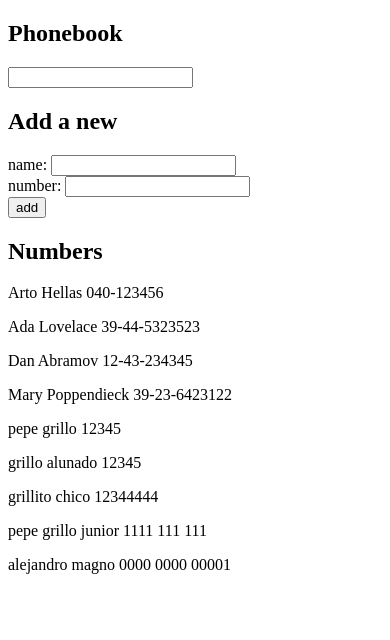
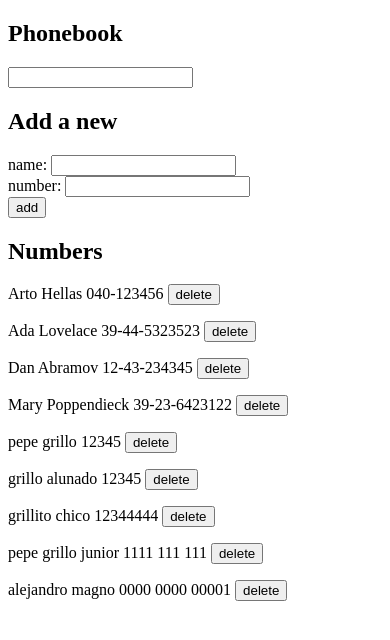
Before and after one commit to Zavicba/fullstack-open-excercises, a React (Create React App) app in the folder part2/phoneBook/: page / in a window 390 px wide. Shown: the top 640 px of the page. Built offline with nearby package versions, Linux system fonts and the light colour scheme; data requests are answered from the project's data file.

Commit message:
2.17 phoneBook step9

```diff
--- a/part2/phoneBook/src/App.js
+++ b/part2/phoneBook/src/App.js
@@ -63,6 +63,20 @@ const App = () => {
         setFilterInput(event.target.value)
     }
 
+    const handleDelete = async (id, name) => {
+        const deleteUser = window.confirm(`Delete ${name}?`);
+
+        if (deleteUser) {
+            try {
+                await personService.deletePerson(id);
+                console.log("Name deleted successfully");
+                setPersons(persons.filter(person => person.id !== id))
+            } catch (error) {
+                console.log("Could not delete name");
+            }
+        }
+    };
+
     return (
         <div>
             <h2>Phonebook</h2>
@@ -75,7 +89,7 @@ const App = () => {
 
             <h2>Numbers</h2>
 
-            <Persons persons={persons}/>
+            <Persons persons={persons} handleDelete={handleDelete}/>
         </div>
     )
 }
--- a/part2/phoneBook/src/components/Persons.js
+++ b/part2/phoneBook/src/components/Persons.js
@@ -1,9 +1,9 @@
 import React from "react";
 
-const Persons = ({persons}) => {
+const Persons = ({persons, handleDelete}) => {
     return (
         <div>
-            {persons.map(person => <p key={person.name}>{person.name} {person.number}</p>)}
+            {persons.map(person => <p key={person.name}>{person.name} {person.number} <button onClick={() => handleDelete(person.id, person.name)}>delete</button></p>)}
         </div>
     )
 }
--- a/part2/phoneBook/src/service/persons.js
+++ b/part2/phoneBook/src/service/persons.js
@@ -9,7 +9,12 @@ const createPerson = (name, number) => {
     return axios.post(baseUrl, {name, number})
 }
 
+const deletePerson = id => {
+    return axios.delete(`${baseUrl}/${id}`)
+}
+
 export default {
     getPersons,
     createPerson,
+    deletePerson
 }
```
